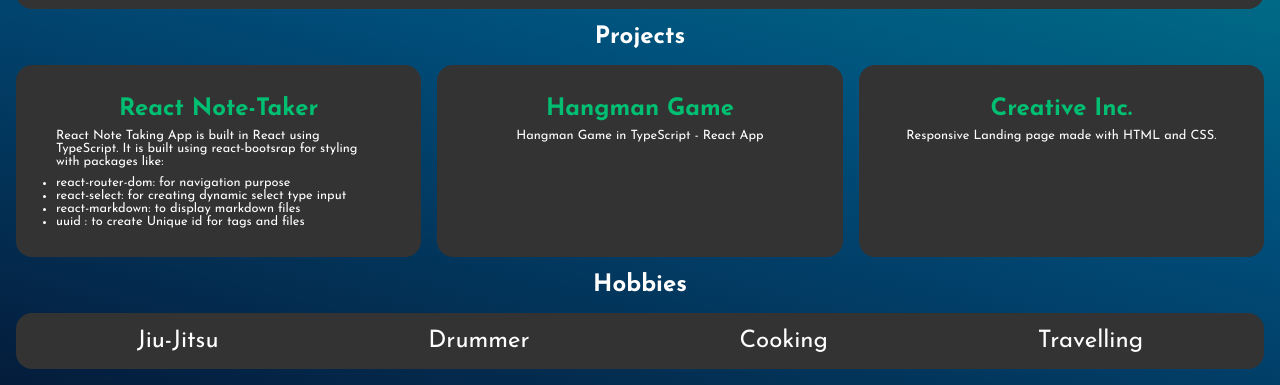
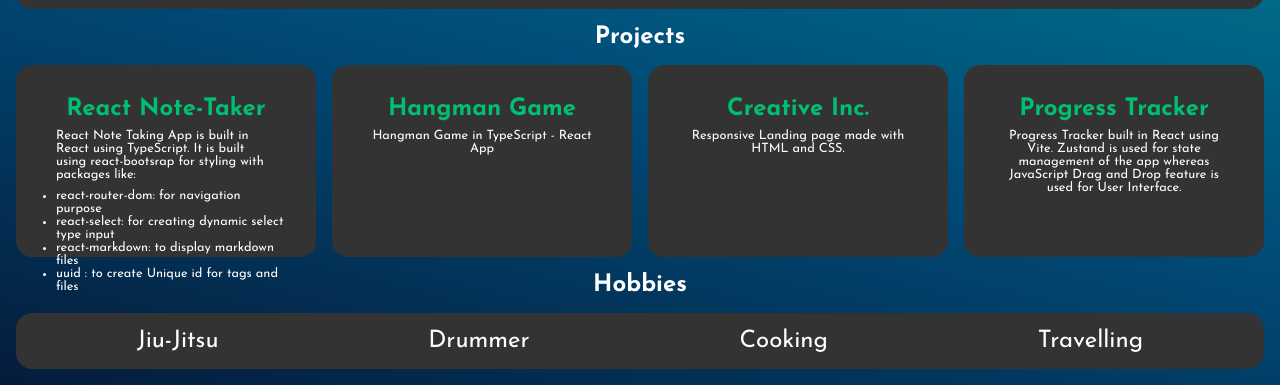
Before and after one commit to themanfromnepal/portfolio, a plain HTML site: page index.html in a window 1280 px wide. Shown: the part 598-983 px from the top of the page. Drawn offline with Linux system fonts and the light colour scheme.

Commit message:
Progress Tracker added

```diff
--- a/index.html
+++ b/index.html
@@ -113,6 +113,14 @@
               </p>
             </div>
           </a>
+          <a href="https://jazzy-vacherin-6526d3.netlify.app/" target="_blank">
+            <div class="project">
+              <h2>Progress Tracker</h2>
+              <p class="project-desc">
+                Progress Tracker built in React using Vite. Zustand is used for state management of the app whereas JavaScript Drag and Drop feature is used for User Interface.
+              </p>
+            </div>
+          </a>
         </div>
       </div>
     </div>
```
